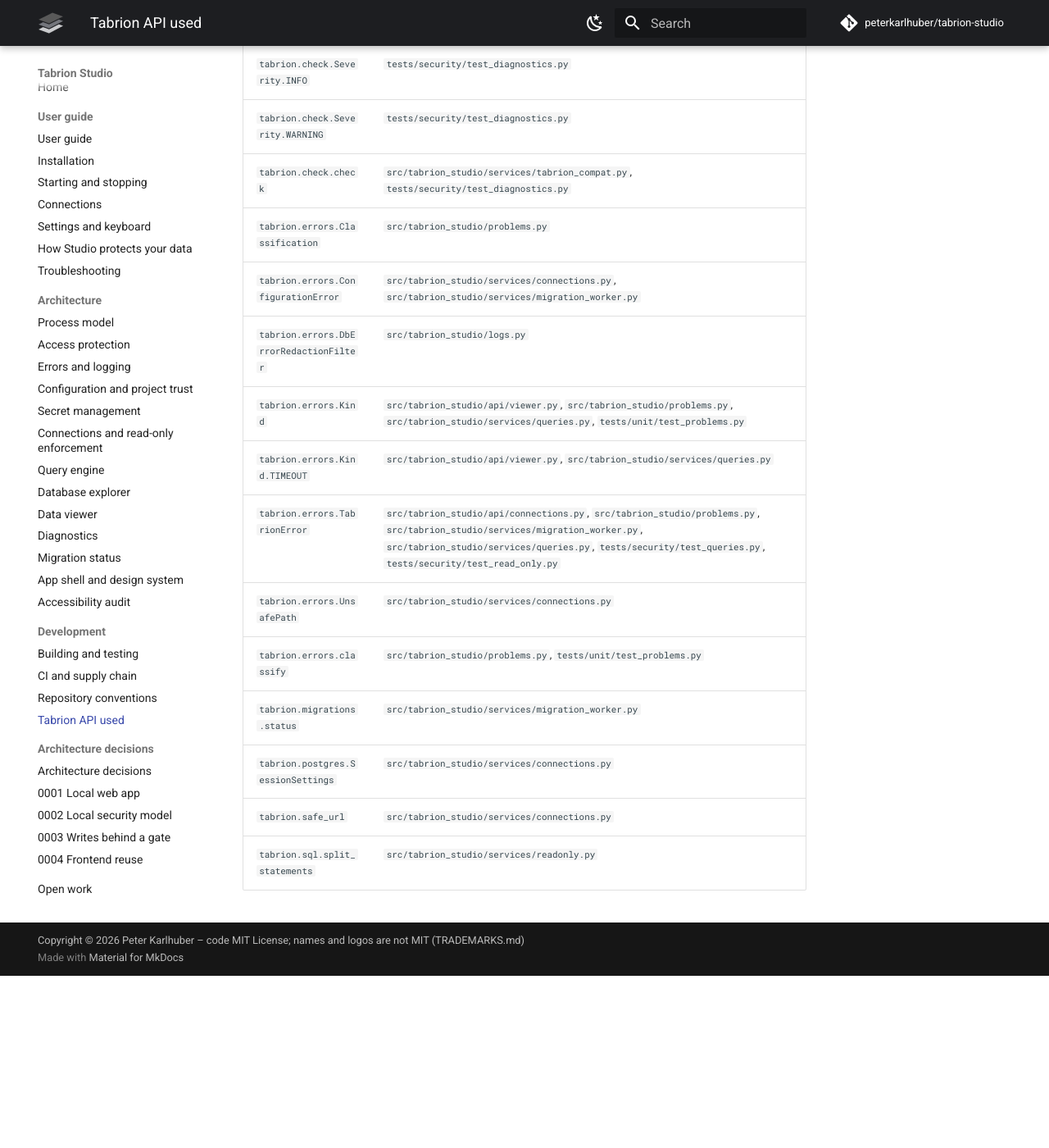
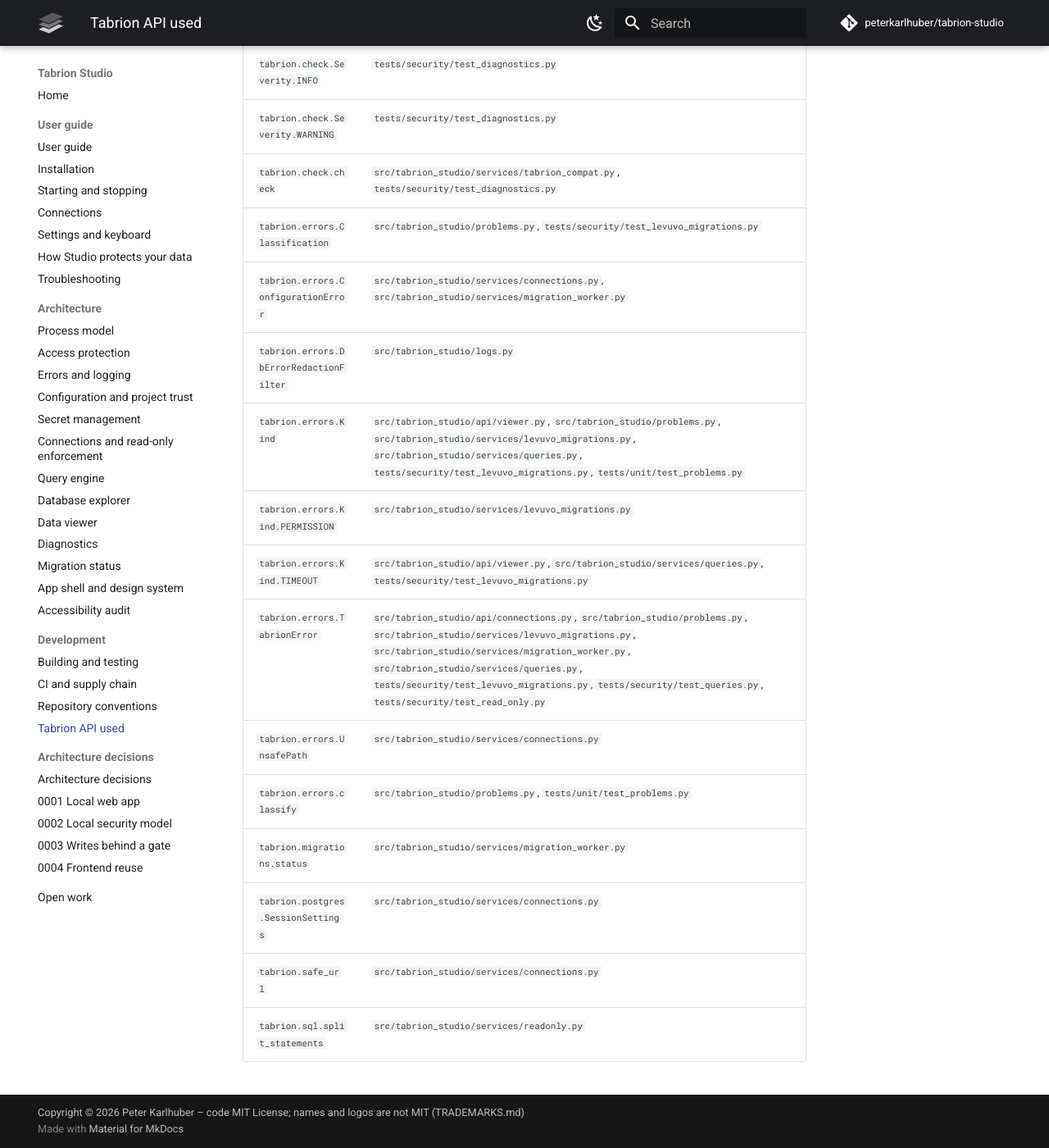
Before and after one commit to peterkarlhuber/tabrion-studio, an MkDocs documentation site: the page built from docs/api-consumers.md, in a window 1280 px wide and 1400 px high, scrolled down 1301 px. Shown: the whole window at 82% size. Built offline with MkDocs 1.6.1 and Material for MkDocs 9.7.7, drawn with Linux system fonts in a browser that asks for light colours; comment, search, counter and statistics services are not loaded; before the commit the page ends 2491 px from its top, so only the background shows below that.

Commit message:
STU-024: docs for the tabrion v0.1.0 pin
The CHANGELOG entry no longer says it is stacked on STU-015, and docs/api-consumers.md is regenerated.
The STU-024 row stays open: #30 is held for STU-017.

Co-Authored-By: Claude Opus 5.5 <noreply@anthropic.com>
Claude-Session: https://claude.ai/code/session_011tY7TC7Nu5VGro3DJGJcv8

```diff
--- a/docs/api-consumers.md
+++ b/docs/api-consumers.md
@@ -24,12 +24,13 @@ is used.
 | `tabrion.check.Severity.INFO` | `tests/security/test_diagnostics.py` |
 | `tabrion.check.Severity.WARNING` | `tests/security/test_diagnostics.py` |
 | `tabrion.check.check` | `src/tabrion_studio/services/tabrion_compat.py`, `tests/security/test_diagnostics.py` |
-| `tabrion.errors.Classification` | `src/tabrion_studio/problems.py` |
+| `tabrion.errors.Classification` | `src/tabrion_studio/problems.py`, `tests/security/test_levuvo_migrations.py` |
 | `tabrion.errors.ConfigurationError` | `src/tabrion_studio/services/connections.py`, `src/tabrion_studio/services/migration_worker.py` |
 | `tabrion.errors.DbErrorRedactionFilter` | `src/tabrion_studio/logs.py` |
-| `tabrion.errors.Kind` | `src/tabrion_studio/api/viewer.py`, `src/tabrion_studio/problems.py`, `src/tabrion_studio/services/queries.py`, `tests/unit/test_problems.py` |
-| `tabrion.errors.Kind.TIMEOUT` | `src/tabrion_studio/api/viewer.py`, `src/tabrion_studio/services/queries.py` |
-| `tabrion.errors.TabrionError` | `src/tabrion_studio/api/connections.py`, `src/tabrion_studio/problems.py`, `src/tabrion_studio/services/migration_worker.py`, `src/tabrion_studio/services/queries.py`, `tests/security/test_queries.py`, `tests/security/test_read_only.py` |
+| `tabrion.errors.Kind` | `src/tabrion_studio/api/viewer.py`, `src/tabrion_studio/problems.py`, `src/tabrion_studio/services/levuvo_migrations.py`, `src/tabrion_studio/services/queries.py`, `tests/security/test_levuvo_migrations.py`, `tests/unit/test_problems.py` |
+| `tabrion.errors.Kind.PERMISSION` | `src/tabrion_studio/services/levuvo_migrations.py` |
+| `tabrion.errors.Kind.TIMEOUT` | `src/tabrion_studio/api/viewer.py`, `src/tabrion_studio/services/queries.py`, `tests/security/test_levuvo_migrations.py` |
+| `tabrion.errors.TabrionError` | `src/tabrion_studio/api/connections.py`, `src/tabrion_studio/problems.py`, `src/tabrion_studio/services/levuvo_migrations.py`, `src/tabrion_studio/services/migration_worker.py`, `src/tabrion_studio/services/queries.py`, `tests/security/test_levuvo_migrations.py`, `tests/security/test_queries.py`, `tests/security/test_read_only.py` |
 | `tabrion.errors.UnsafePath` | `src/tabrion_studio/services/connections.py` |
 | `tabrion.errors.classify` | `src/tabrion_studio/problems.py`, `tests/unit/test_problems.py` |
 | `tabrion.migrations.status` | `src/tabrion_studio/services/migration_worker.py` |
```
Also changed, not shown: CHANGELOG.md (+1 -1 lines).
